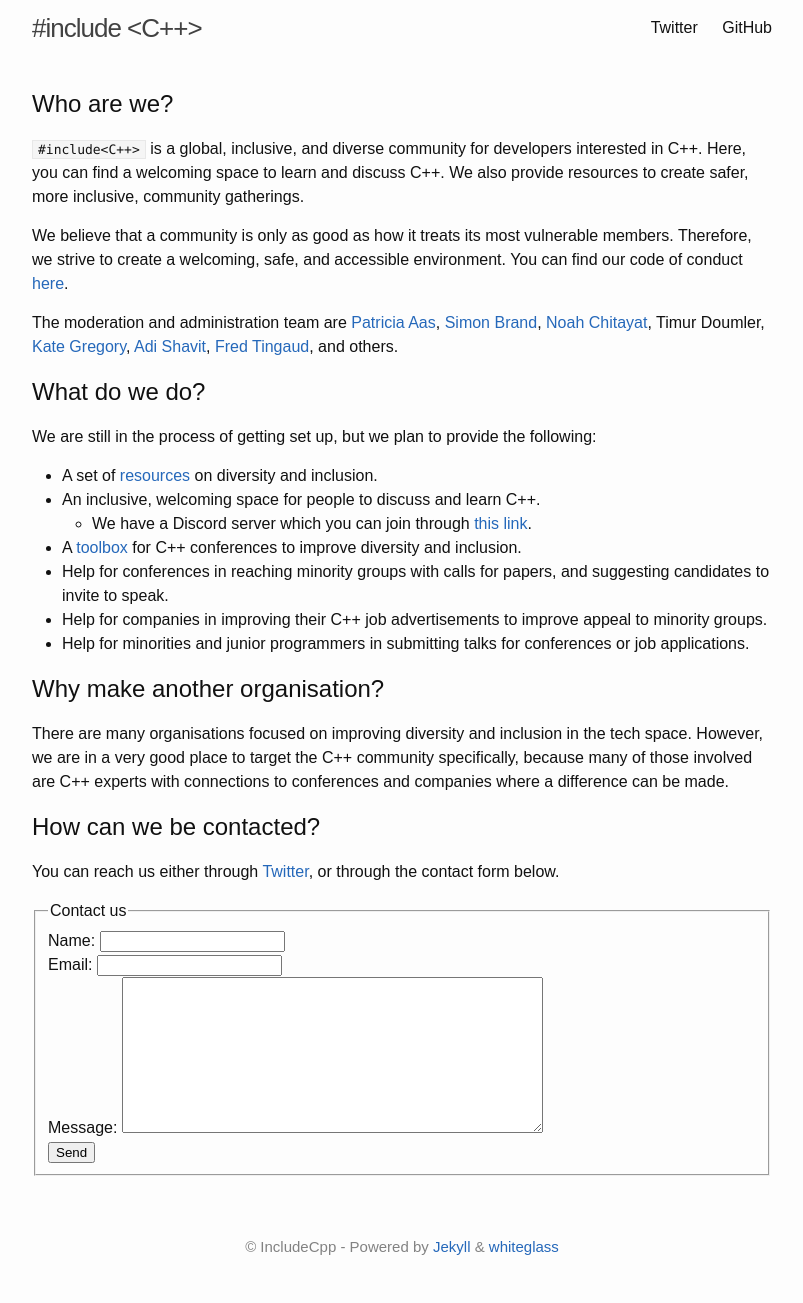
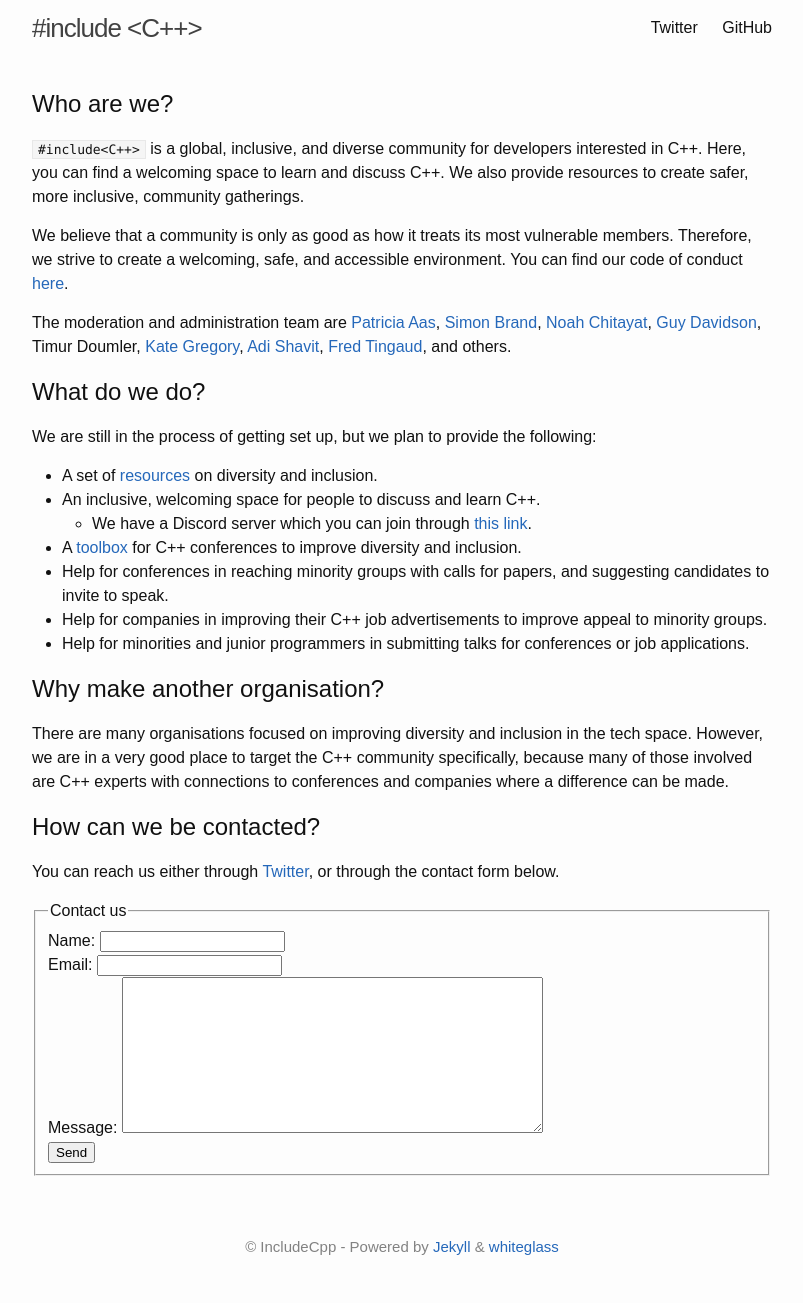
Before and after one commit to include-cpp/include-cpp.github.io, a Jekyll site: the page built from index.md, in a window 1280 px wide. Shown: the whole page, without its empty margins (238-1041 px from the left). Built offline with Jekyll 4.4.1, drawn with Linux system fonts in a browser that asks for light colours; our own code applies the rules of GitHub Pages for plain Markdown files.

Commit message:
Add Guy to moderator lits

```diff
--- a/index.md
+++ b/index.md
@@ -8,7 +8,7 @@ layout: home
 
 We believe that a community is only as good as how it treats its most vulnerable members. Therefore, we strive to create a welcoming, safe, and accessible environment. You can find our code of conduct [here](/code-of-conduct).
 
-The moderation and administration team are [Patricia Aas](https://twitter.com/pati_gallardo), [Simon Brand](https://twitter.com/TartanLlama), [Noah Chitayat](https://twitter.com/_Noam), Timur Doumler, [Kate Gregory](https://twitter.com/gregcons), [Adi Shavit](https://twitter.com/AdiShavit), [Fred Tingaud](https://twitter.com/FredTingaudDev), and others.
+The moderation and administration team are [Patricia Aas](https://twitter.com/pati_gallardo), [Simon Brand](https://twitter.com/TartanLlama), [Noah Chitayat](https://twitter.com/_Noam), [Guy Davidson](https://twitter.com/hatcat01), Timur Doumler, [Kate Gregory](https://twitter.com/gregcons), [Adi Shavit](https://twitter.com/AdiShavit), [Fred Tingaud](https://twitter.com/FredTingaudDev), and others.
 
 ## What do we do?
 
```
